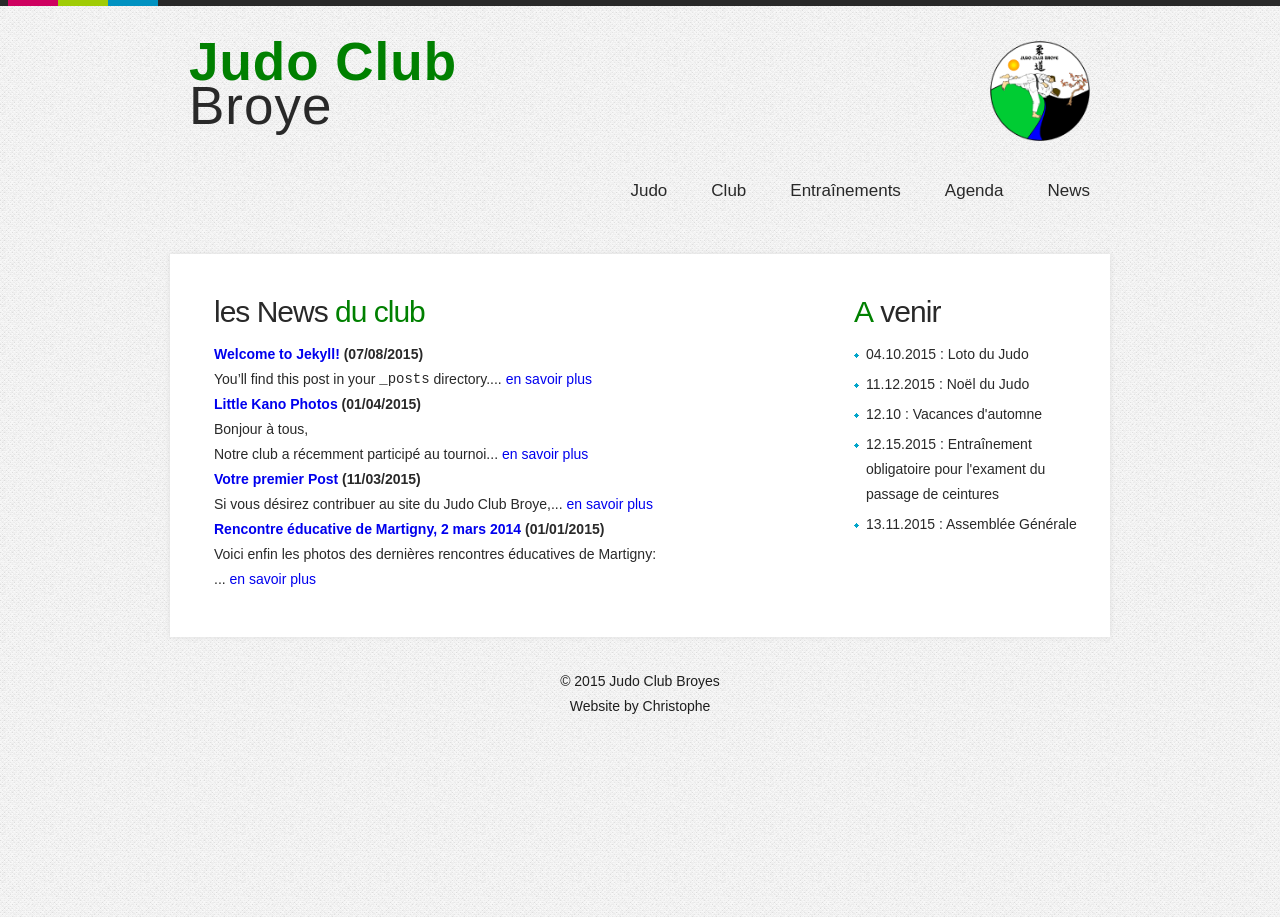
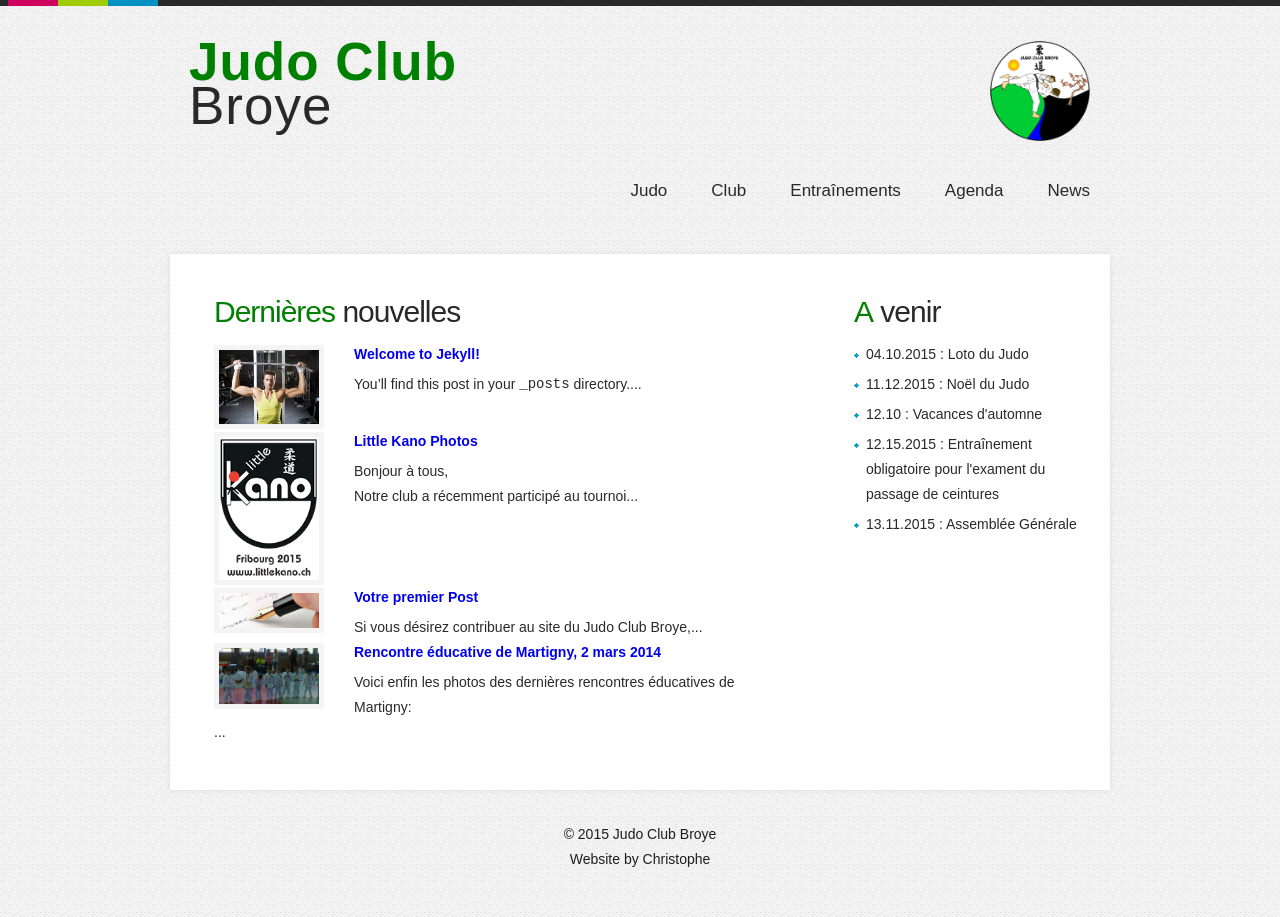
Before and after one commit to judobroye/judobroye.github.io, a Jekyll site: the page built from posts.html, in a window 1280 px wide. Built offline with Jekyll 4.4.1, drawn with Linux system fonts in a browser that asks for light colours.

Commit message:
fix posts

```diff
--- a/_includes/footer.html
+++ b/_includes/footer.html
@@ -1,4 +1,4 @@
     <footer>
-        <p>© 2015 Judo Club Broyes</p>
+        <p>© 2015 Judo Club Broye</p>
         <p>Website by Christophe</p>
     </footer>
--- a/index.html
+++ b/index.html
@@ -43,7 +43,7 @@ layout: default
 		<!-- NEWS -->
                     <div class="col-1">
                     	<h2 class="p3"><span class="color-1">Dernières</span> nouvelles</h2>
-		        {% for post in site.posts %}
+		        {% for post in site.posts | sort | limit:3 %}
                         <div class="wrap box-1">
                             <div class="extra-wrap">
 			    <a href="{{ site.baseurl }}{{ post.url }}">
--- a/posts.html
+++ b/posts.html
@@ -10,17 +10,18 @@ layout: default
             	<div class="wrap block-2">
 		<!-- NEWS -->
                     <div class="col-1">
-                    	<h2 class="p3">les News<span class="color-1"> du club</span></h2>
-  {% for post in site.posts %}
-    <article class="post">
+                    	<h2 class="p3"><span class="color-1">Dernières</span> nouvelles</h2>
+		        {% for post in site.posts | sort %}
+                        <div class="wrap box-1">
+                            <div class="extra-wrap">
+			    <a href="{{ site.baseurl }}{{ post.url }}">
+                            <img src="{{site.baseurl}}/{{ post.image }}" alt="" class="img-border img-indent" width="100px">
+			    <p class="p2"><strong>{{ post.title }}</strong></p></a>
+                                <p>{{ post.content | truncatewords:10 }} </p>
+                            </div>
+                        </div>
 
-      <h3><a href="{{ site.baseurl }}{{ post.url }}">{{ post.title }}</a> ({{ (post.date | date: "%d/%m/%Y" }}) </h3>
-
-      <div class="entry">
-        {{ post.content | truncatewords:10}} <a href="{{ site.baseurl }}{{ post.url }}" class="read-more">en savoir plus</a>
-      </div>
-    </article>
-  {% endfor %}
+			{% endfor %}
                     </div>
 		    {% include events.html %}
                 </div>
```
